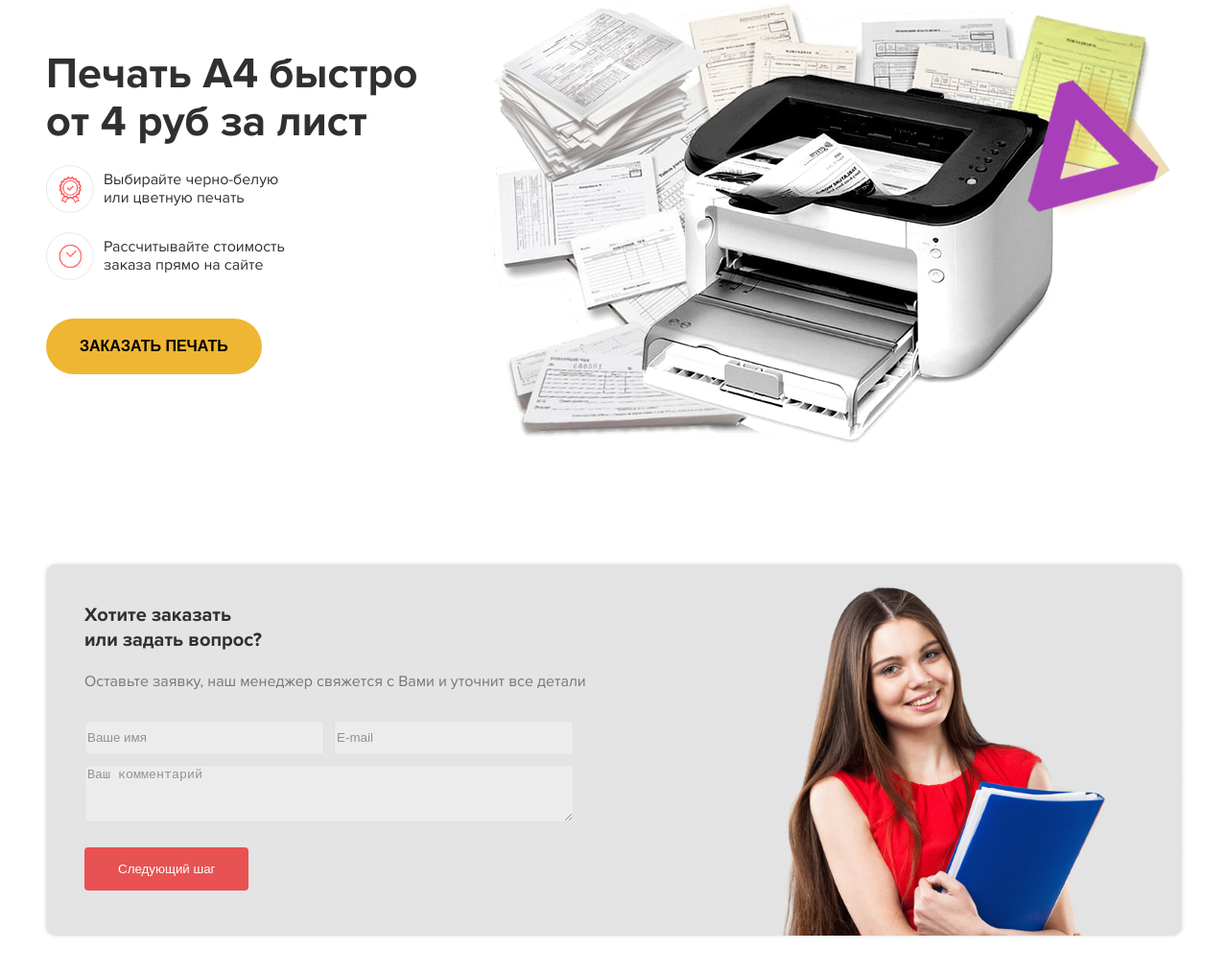
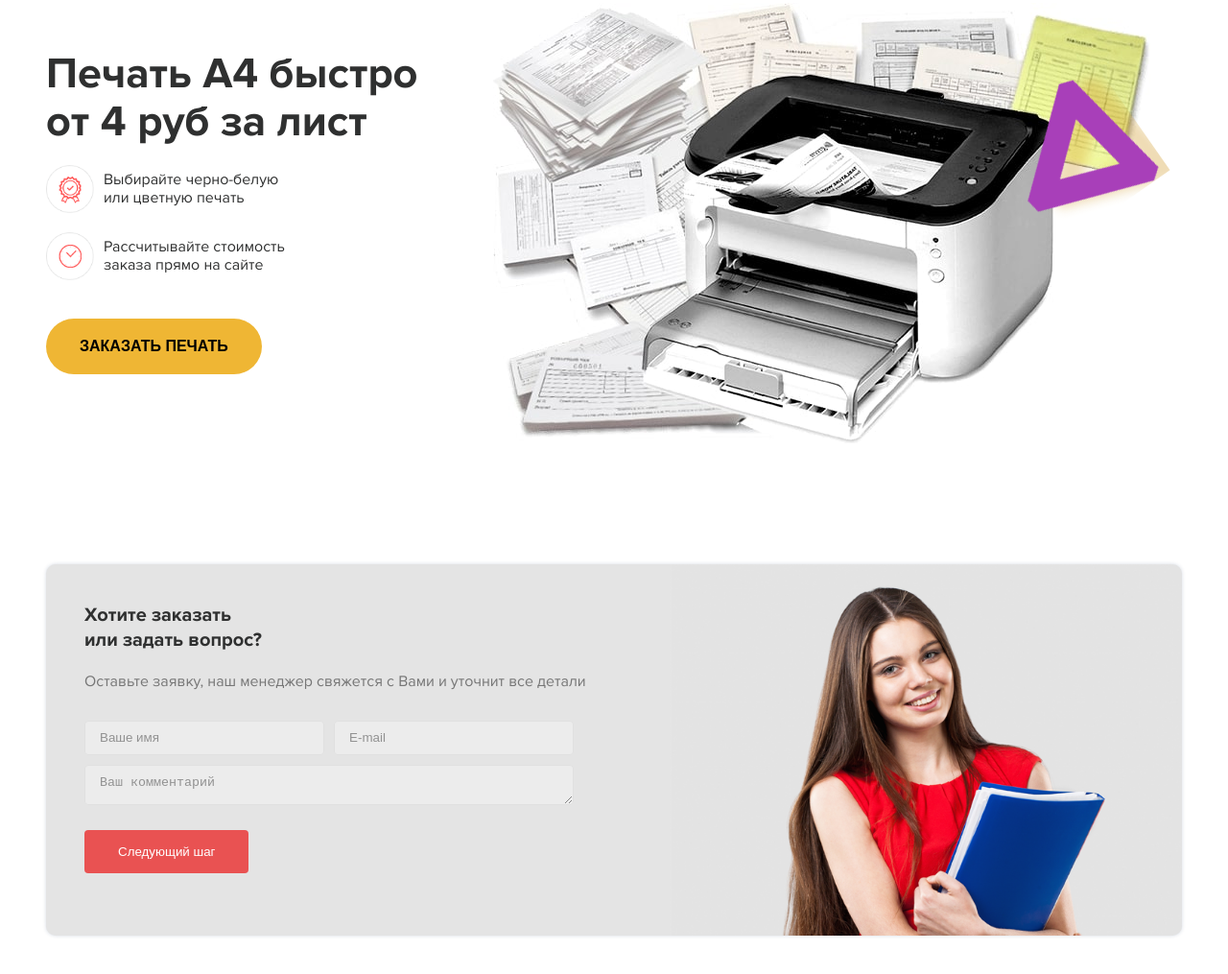
Before and after one commit to alenaAntiosova/print, a plain HTML site: page index.html in a window 1280 px wide. Shown: the part 125-1140 px from the top of the page at 96% size. Drawn offline with Linux system fonts and the light colour scheme.

Commit message:
пробелы

```diff
--- a/index.html
+++ b/index.html
@@ -94,7 +94,7 @@
                         <th>Количество</th>
                         <td>Черно-белое копирование</th>
                         <th>Цветная печать</th>
-                        <th>Печать на самоклейке лист А4</th>
+                        <th>Печать на самоклейке<br> лист А4</th>
                      </tr>
                      <tr>
                         <td>11-100</td>
--- a/style.css
+++ b/style.css
@@ -363,6 +363,10 @@ ul {
   gap: 10px;
 }
 
+.form__input {
+  padding-left: 15px;
+}
+
 .form__input-comment {
   border-width: 1px;
   border-color: rgb(223, 223, 223);
@@ -371,8 +375,8 @@ ul {
   background-color: rgb(240, 240, 240);
   opacity: 0.741;
   width: 85%;
-  height: 60px;
   margin-bottom: 20px;
+  padding: 10px 0 0 15px;
 }
 
 @media (max-width: 993px) {
```
